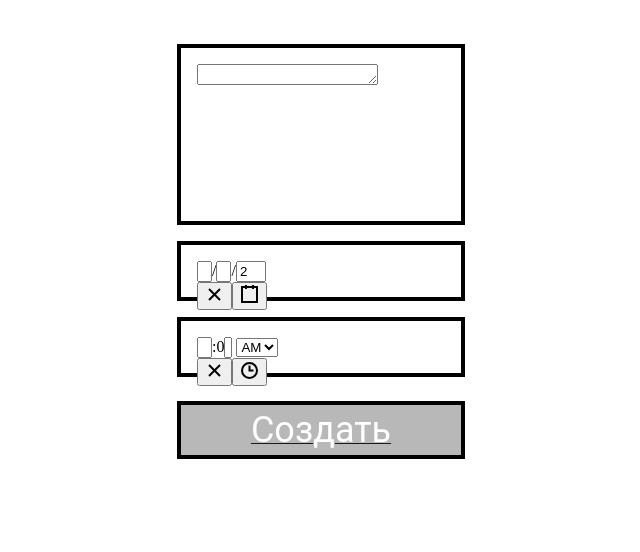
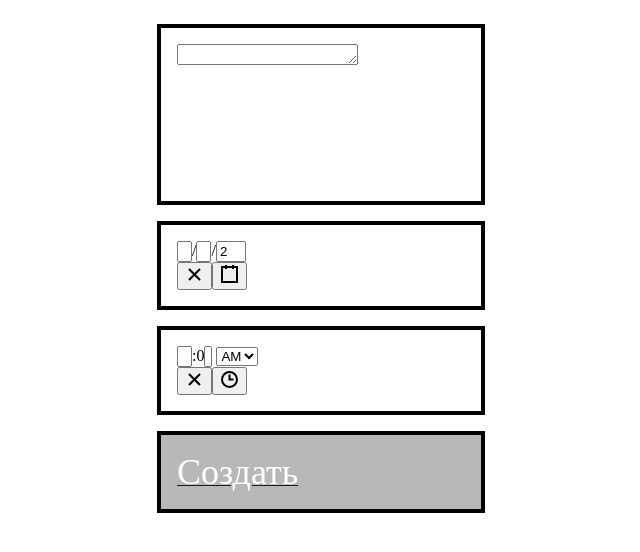
Before and after one commit to 5tronciy/Test, a React (Create React App) app: page /index in a window 1280 px wide. Shown: the top 552 px of the page, without its empty margins (319-959 px from the left). Built offline with nearby package versions, Linux system fonts and the light colour scheme.

Commit message:
input styling

```diff
--- a/src/components/Input.module.css
+++ b/src/components/Input.module.css
@@ -2,22 +2,15 @@
   box-sizing: border-box;
 }
 .content {
-  display: flex;
   flex-direction: column;
-  justify-content: flex-start;
-  position: relative;
   width: 360px;
-  height: 640px;
 }
 
 .textBox {
-  position: absolute;
-  width: 288px;
   height: 181px;
-  left: 36px;
-  top: 36px;
   border: 4px solid #000000;
   padding: 16px;
+  margin: 16px;
 }
 
 ::placeholder {
@@ -31,60 +24,29 @@
 }
 
 .dateBox {
-  position: absolute;
-  width: 288px;
-  height: 60px;
-  left: 36px;
-  top: 233px;
-
   border: 4px solid #000000;
   padding: 16px;
+  margin: 16px;
 }
 
 .timeBox {
-  position: absolute;
-  width: 288px;
-  height: 60px;
-  left: 36px;
-  top: 309px;
-
   border: 4px solid #000000;
   padding: 16px;
+  margin: 16px;
 }
 
 .create {
-  position: absolute;
-  width: 288px;
-  height: 58px;
-  left: 36px;
-  top: 393px;
-
   background: #b8b8b8;
   border: 4px solid #000000;
+  padding: 16px;
+  margin: 16px;
 }
 
 .create:hover {
-  position: absolute;
-  width: 288px;
-  height: 58px;
-  left: 36px;
-  top: 393px;
-
   background: #000000;
-  border: 4px solid #000000;
 }
 
 .buttonCreateName {
-  width: 141px;
-  height: 42px;
-  left: 109px;
-  top: 401px;
-
-  font-family: Roboto;
-  font-style: normal;
-  font-weight: normal;
   font-size: 36px;
-  line-height: 42px;
-
   color: #ffffff;
 }
--- a/src/components/Input.tsx
+++ b/src/components/Input.tsx
@@ -71,11 +71,11 @@ export const Input = ({
       <div className={styles.timeBox} placeholder="Время">
         <TimePicker onChange={onChangeTime} value={timeValue} />
       </div>
-      <button type="button" className={styles.create} onClick={onCreate}>
+      <div className={styles.create} onClick={onCreate}>
         <Link to={params}>
           <span className={styles.buttonCreateName}>Создать</span>
         </Link>
-      </button>
+      </div>
     </div>
   );
 };
```
